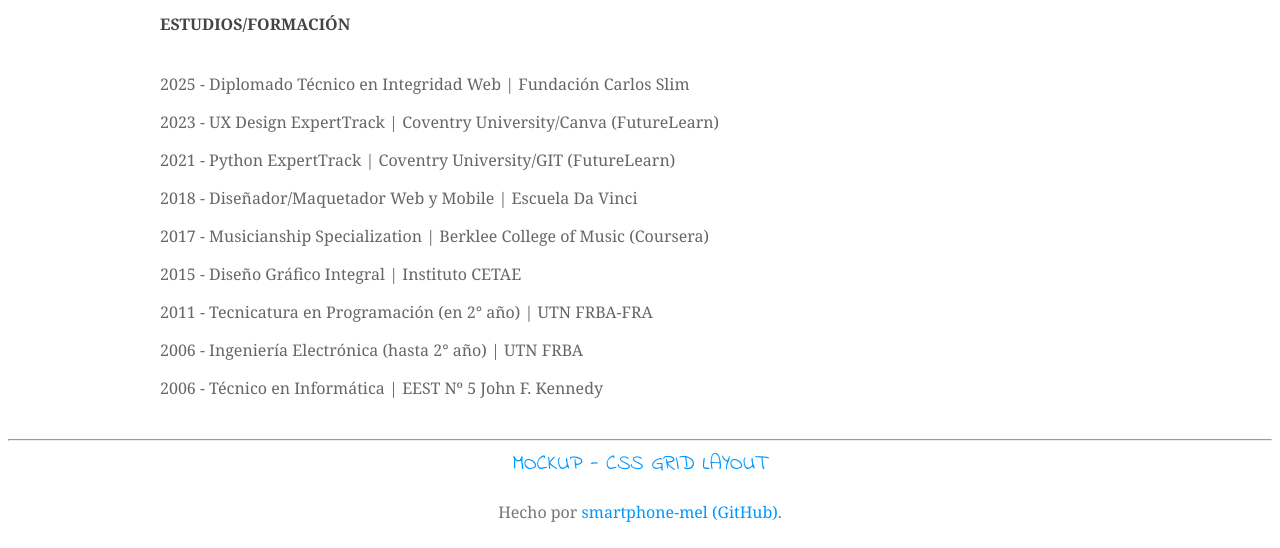
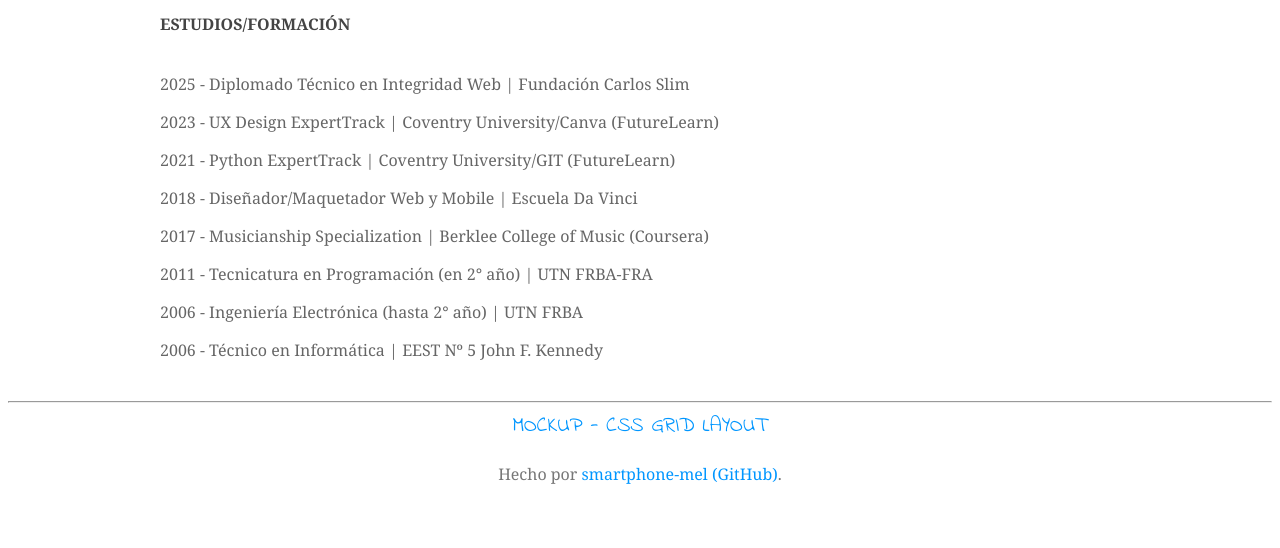
Before and after one commit to smartphone-mel/tp1-cv-prog-iii-utn-fra, a plain HTML site: page academic.html in a window 1280 px wide. Shown: the part 252-800 px from the top of the page. Drawn offline with Linux system fonts and the light colour scheme.

Commit message:
html.labels fixes

```diff
--- a/academic.html
+++ b/academic.html
@@ -29,7 +29,6 @@
       <p>2021 - Python ExpertTrack | Coventry University/GIT (FutureLearn)</p>
       <p>2018 - Diseñador/Maquetador Web y Mobile | Escuela Da Vinci</p>
       <p>2017 - Musicianship Specialization | Berklee College of Music (Coursera)</p>
-      <p>2015 - Diseño Gráfico Integral | Instituto CETAE</p>
       <p>2011 - Tecnicatura en Programación (en 2° año) | UTN FRBA-FRA</p>
       <p>2006 - Ingeniería Electrónica (hasta 2° año) | UTN FRBA</p>
       <p>2006 - Técnico en Informática | EEST Nº 5 John F. Kennedy</p>
```
Also changed, not shown: certification.html (+1 -0 lines).
